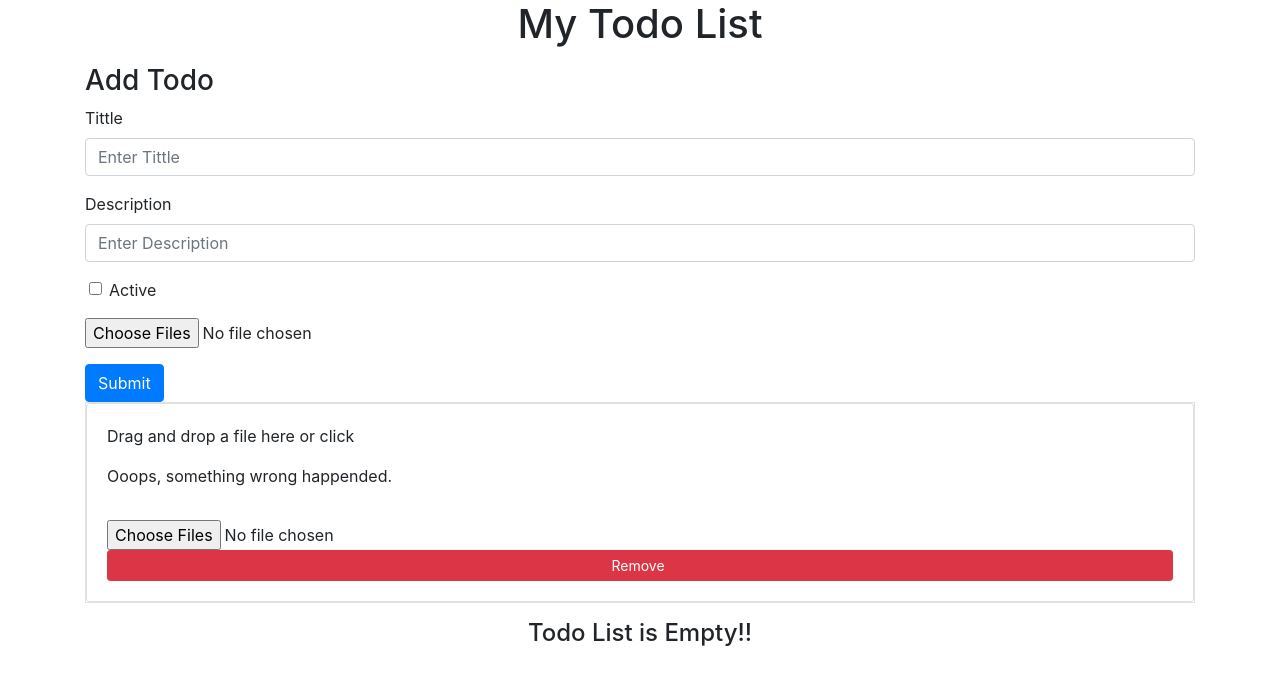
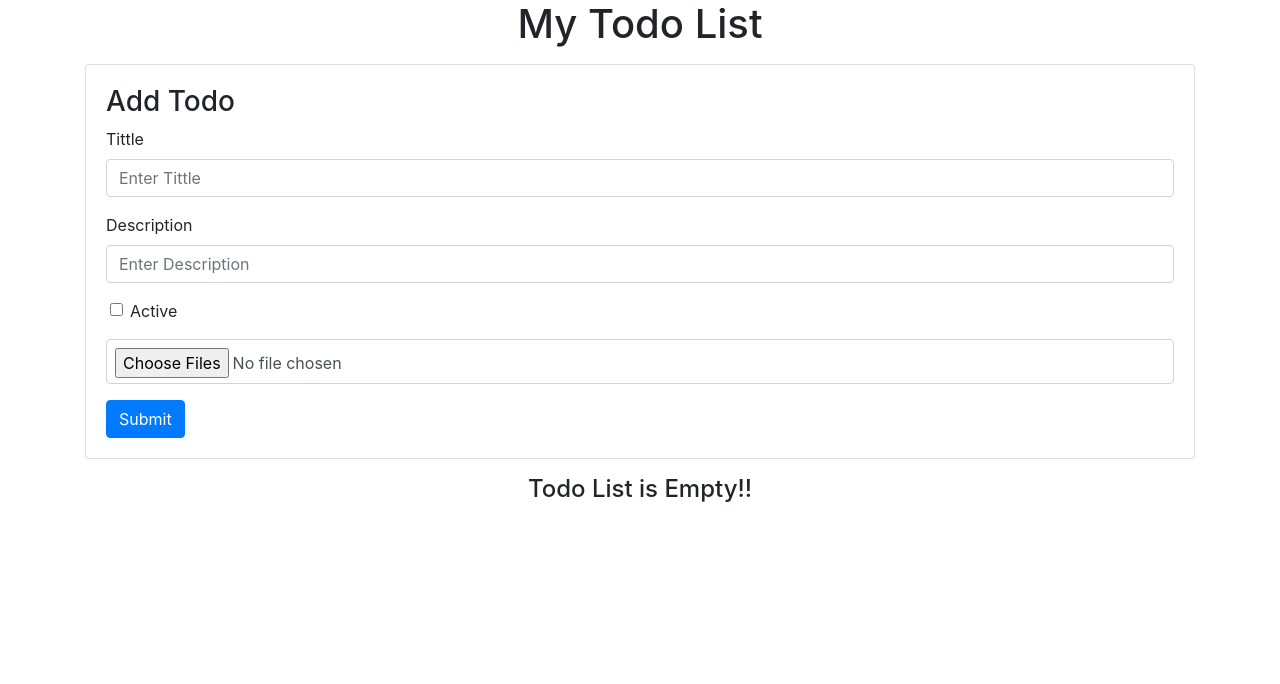
Before and after one commit to tausifabir/angular-file-upload, an Angular app: page / in a window 1280 px wide. Shown: the top 684 px of the page. Built offline with nearby package versions, Linux system fonts and the light colour scheme.

Commit message:
Refactoring backend api

```diff
--- a/src/app/my-add-todo-component/my-add-todo-component.component.html
+++ b/src/app/my-add-todo-component/my-add-todo-component.component.html
@@ -1,4 +1,5 @@
 <div class="container my-3">
+  <div class="card card-body" style="display: flex">
     <h3>Add Todo</h3>
 
         <form (ngSubmit)="onSubmit()">
@@ -13,59 +14,32 @@
                     <input type="checkbox" class="form-check-input" id="activetask">
                     <label class="form-check-label" for="activetask">Active</label>
                 </div>
-<!--              <div class="file-upload-errors-container">-->
-<!--                <div class="file-upload-wrapper">-->
-<!--                  <input type="file" (change)="onFileChange($event)" id="input-file-now" class="file-upload" />-->
-<!--                </div>-->
-<!--              </div>-->
-              <div class="width= 300 , mt-3">
-                    <input type="file"    class="form-control)" multiple>
+              <div class="mt-3 d-flex">
+                    <input type="file"  (change)="onFileChange($event)" class="form-control p-2" multiple accept="image/*" style="min-height:45px">
+              </div>
+            </div>
+            <button type="submit" class="btn btn-primary">Submit</button>
+        </form>
+        <div *ngIf="selectedPreviewFiles.length>0; then ShowPreview else HiddenPreview"></div>
+        <ng-template #ShowPreview>
+          <div class="row justify-content-start mt-5">
+            <div class="col-md-2" *ngFor='let url of selectedPreviewFiles;let i = index'>
+              <div>
+                <img  [src]="url" style="height: 100px; width: 100px; background-color: red" >
+              </div>
+              <div clas="row">
+<!--                <input (change)="uploadFile(i,$event)" class="btn btn-xs btn-danger p-2" type="file" accept="image/*">-->
+                <a (click)="removeFile(i)" class="btn btn-xs btn-danger p-2" >Remove</a>
+                <a (click)="removeFile(i)" class="btn btn-xs btn-danger p-2" >Remove</a>
               </div>
 
             </div>
-            <button type="submit" class="btn btn-primary">Submit</button>
-        </form>
-
-
-  <section>
-    <div class="bg-white border rounded-5">
-
-      <section class="section-preview">
-
-        <div class="file-upload-wrapper">
-
-          <div class="card card-body view file-upload">
-            <div class="card-text file-upload-message">
-              <i class="fas fa-cloud-upload-alt"></i>
-              <p>Drag and drop a file here or click</p>
-              <p class="file-upload-error">Ooops, something wrong happended.</p>
-            </div>
-
-            <div class="mask rgba-stylish-slight" style=""></div>
-
-              <div class="file-upload-errors-container">
-                <ul></ul>
-              </div>
-              <input type="file" id="input-file-now" class="file_upload" multiple>
-              <button type="button" class="btn btn-sm btn-danger waves-effect waves-light">Remove
-                <i class="far fa-trash-alt ml-1"></i>
-              </button>
-              <div class="file-upload-preview" style="display: none;">
-                  <span class="file-upload-render"></span>
-                    <div class="file-upload-infos">
-                      <div class="file-upload-infos-inner"><p class="file-upload-filename">
-                        <span class="file-upload-filename-inner">1056.java</span></p>
-                        <p class="file-upload-infos-message">Drag and drop or click to replace</p>
-                      </div>
-                    </div>
-              </div>
           </div>
-        </div>
-      </section>
-
-
-    </div>
-  </section>
+        </ng-template>
+        <ng-template #HiddenPreview>
+          <div></div>
+        </ng-template>
+      </div>
 
 
 </div>
--- a/src/app/my-add-todo-component/my-add-todo-component.component.ts
+++ b/src/app/my-add-todo-component/my-add-todo-component.component.ts
@@ -13,6 +13,8 @@ export class MyAddTodoComponentComponent implements OnInit {
   title!:String;
   desc!:String;
   selectedFiles!: FileList;
+  selectedPreviewFiles: string[] = [];
+  uploadClicked: boolean = false;
   constructor(private fileUploadService: FileUploadService) { }
 
   ngOnInit(): void {
@@ -33,10 +35,27 @@ export class MyAddTodoComponentComponent implements OnInit {
 
   }
 
-  onFileChange(event: any){
-   this.selectedFiles = event.target.files;
-    console.log("todo added");
+  onFileChange(event:any){
+    this.selectedFiles = event.target.files;
+    //const reader = new FileReader();
+    //this.selectedPreviewFiles = event.target.reuslt;
+    //reader.readAsDataURL(event.target.files[0]);
+    for (let i = 0; i < event.target.files.length; i++) {
+      const reader = new FileReader();
+      reader.onload = (event: any) => {
+        this.selectedPreviewFiles.push(reader.result as string);
+      }
+      // @ts-ignore
+      reader.readAsDataURL((event.target as HTMLInputElement).files[i]);
+    }
+  }
+  removeFile(i:number){
+    const index = this.selectedPreviewFiles.indexOf(this.selectedPreviewFiles[i]);
+    this.selectedPreviewFiles.splice(index, 1);
+  }
 
+  uploadFile(i:number,event:any){
+    this.selectedPreviewFiles[i] = event.target.files[0];
   }
 
 
--- a/src/app/my-todo-component/my-todo-component.component.html
+++ b/src/app/my-todo-component/my-todo-component.component.html
@@ -1,5 +1,4 @@
 <app-my-add-todo-component (todoAdd)="addTodo($event)"></app-my-add-todo-component>
-
 <div *ngIf="todos.length>0; then TodoList else EmptyTodoList"></div>
 <ng-template #TodoList>
     <div *ngFor="let todo of todos">
--- a/src/app/my-todo-item-details/my-todo-item-details.component.ts
+++ b/src/app/my-todo-item-details/my-todo-item-details.component.ts
@@ -20,4 +20,5 @@ export class MyTodoItemDetailsComponent implements OnInit {
     console.log("delete button is clicked");
   }
 
+
 }
```
